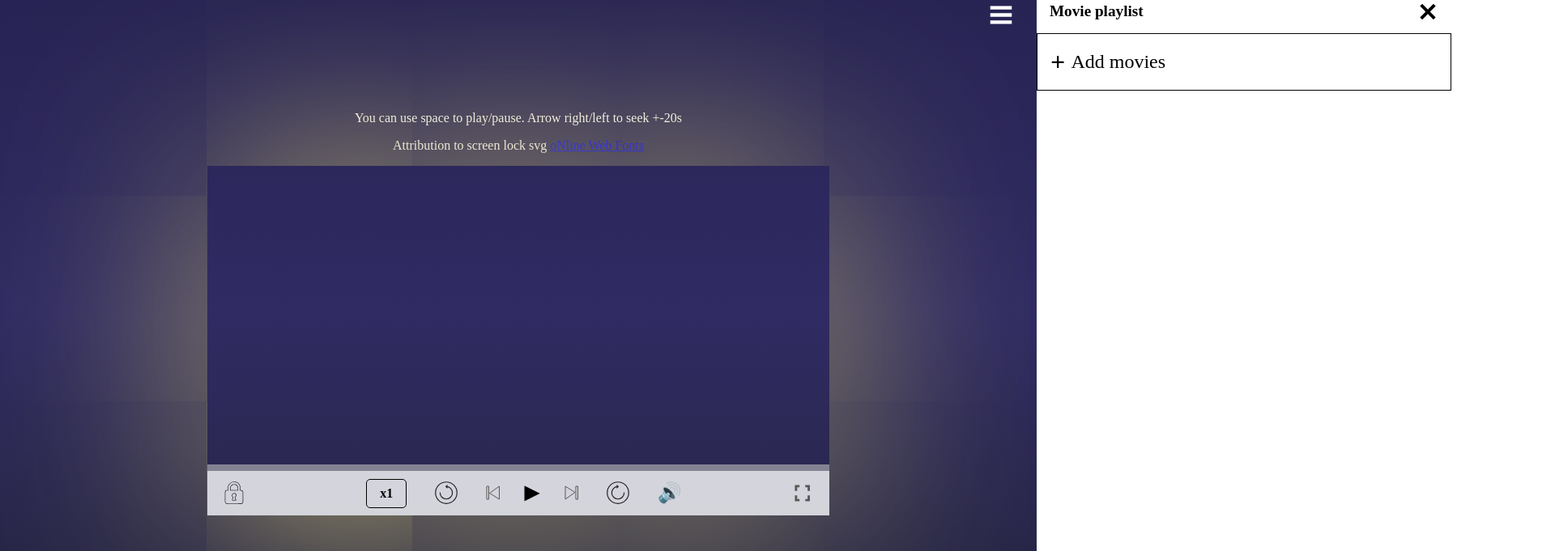
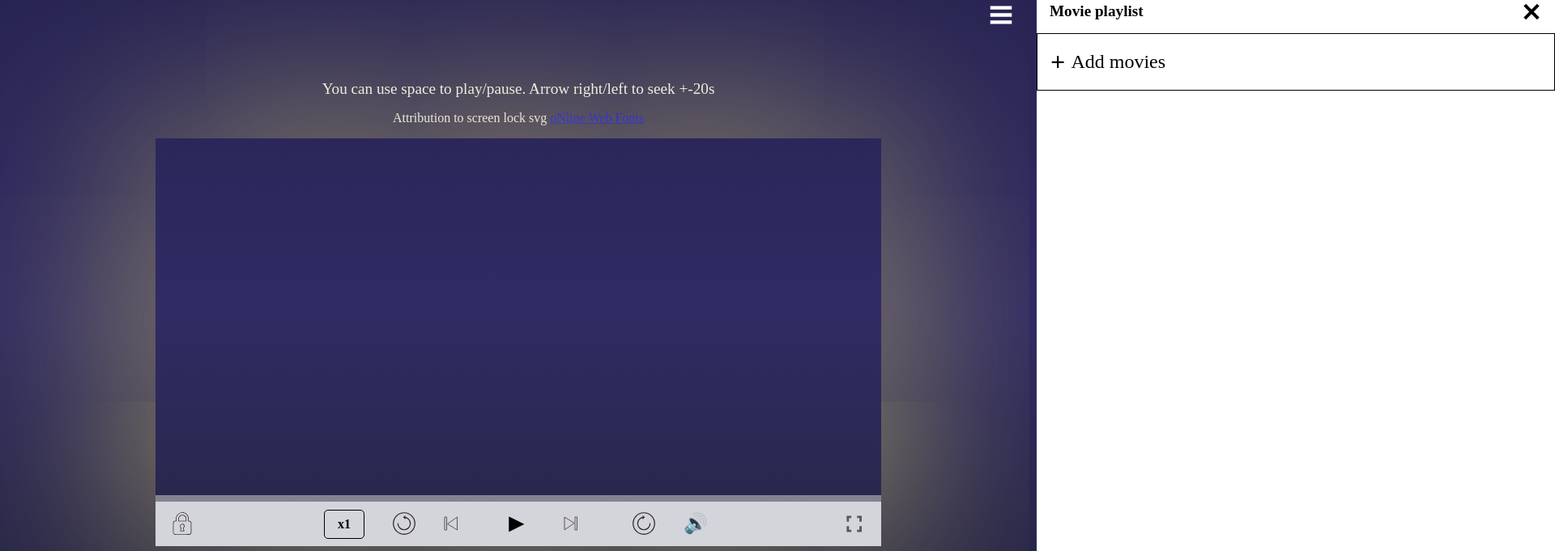
Before and after one commit to ATPaing/video-player, a plain HTML site: page index.html in a window 1280 px wide. Shown: the part 13-694 px from the top of the page at 81% size, 1920 px wide, since content can reach past the window. Drawn offline with Linux system fonts and the light colour scheme.

Commit message:
Update style.css

```diff
--- a/style.css
+++ b/style.css
@@ -27,6 +27,9 @@ ul{
 .this-and-that, .this-and-that + div{
     color: white;
 }
+.this-and-that{
+    font-size: clamp(.8rem,2vw,1.2rem);
+}
 video{
     width: 100%;
     height: 100%;
@@ -50,7 +53,7 @@ svg:hover{
 }
 .movie-player{
     position: relative;
-    width: 60vw;
+    width: 70vw;
     aspect-ratio: 16/9;
     overflow: hidden;
     box-shadow: 0px 0px 250px #c0b86d;
@@ -100,6 +103,7 @@ svg:hover{
     background-color: rgb(255, 94, 0);
     border-radius:0 150px 150px 0;
 }
+
 .time-progress{
     content: '';
     position: absolute;
@@ -126,6 +130,11 @@ svg:hover{
     box-shadow 360ms ease-in-out 50ms,
     background-color 360ms ease-in-out 100ms,
     color 360ms ease-in-out 100ms;
+}
+@media (max-width: 700px) {
+    .speedController{
+        display: none;
+    }
 }
 .speedController p,.speedController span{
     font-size: clamp(0.8rem,1.3vw,1rem);
@@ -154,6 +163,9 @@ svg:hover{
     display: flex;
     align-items: center;
     gap: 1.5em;
+}
+.main-control > *{
+width: clamp(10px,4vw,50px)
 }
 .twenty-sec-back svg{
     width: 50px;
@@ -285,7 +297,7 @@ input[type='range']{
     color: black;
     background-color: white;
     height: 100vh;
-    width: 40vw;
+    width: 50vw;
     transform: translateX(100%);
     transition: all 360ms linear;
 }
```
